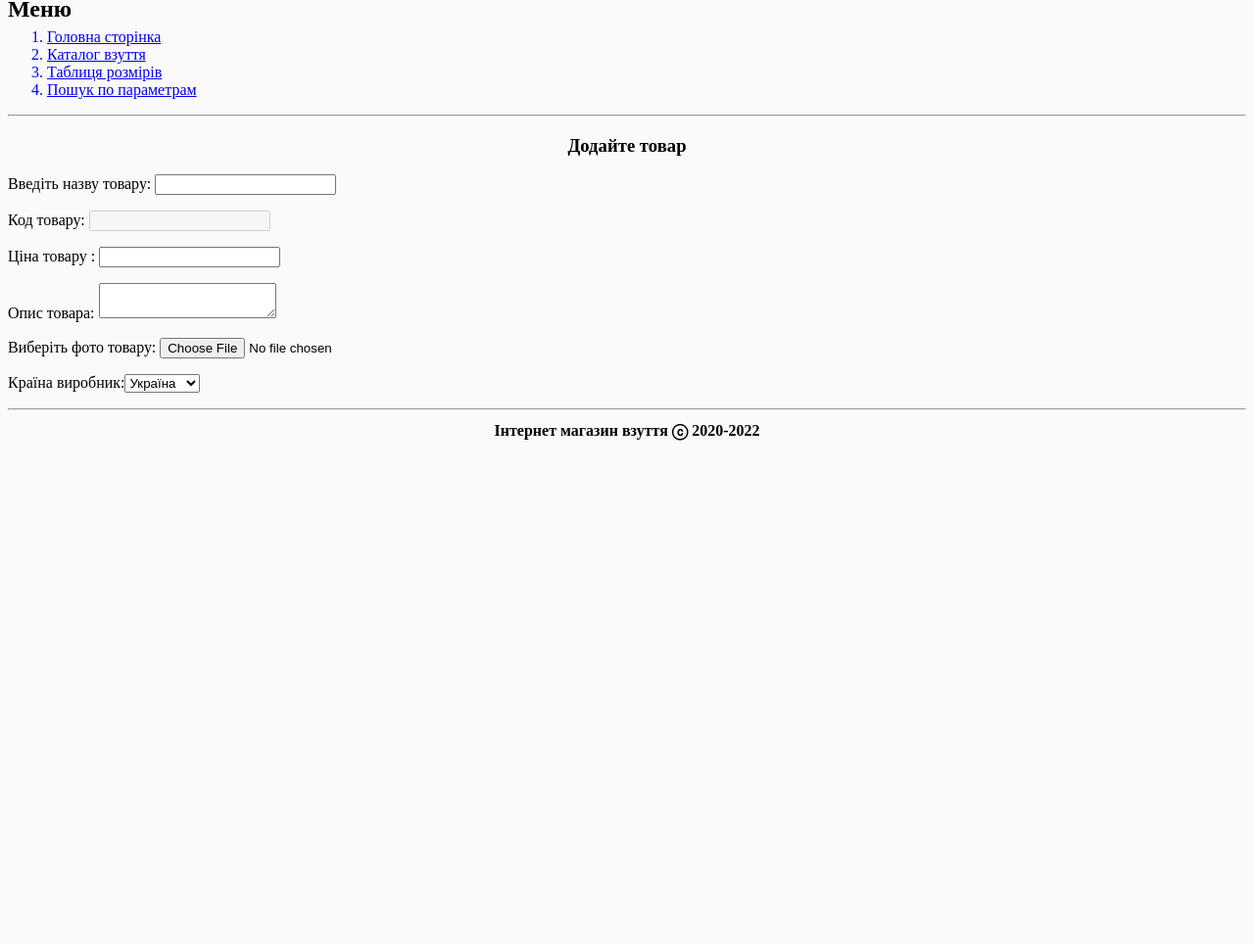
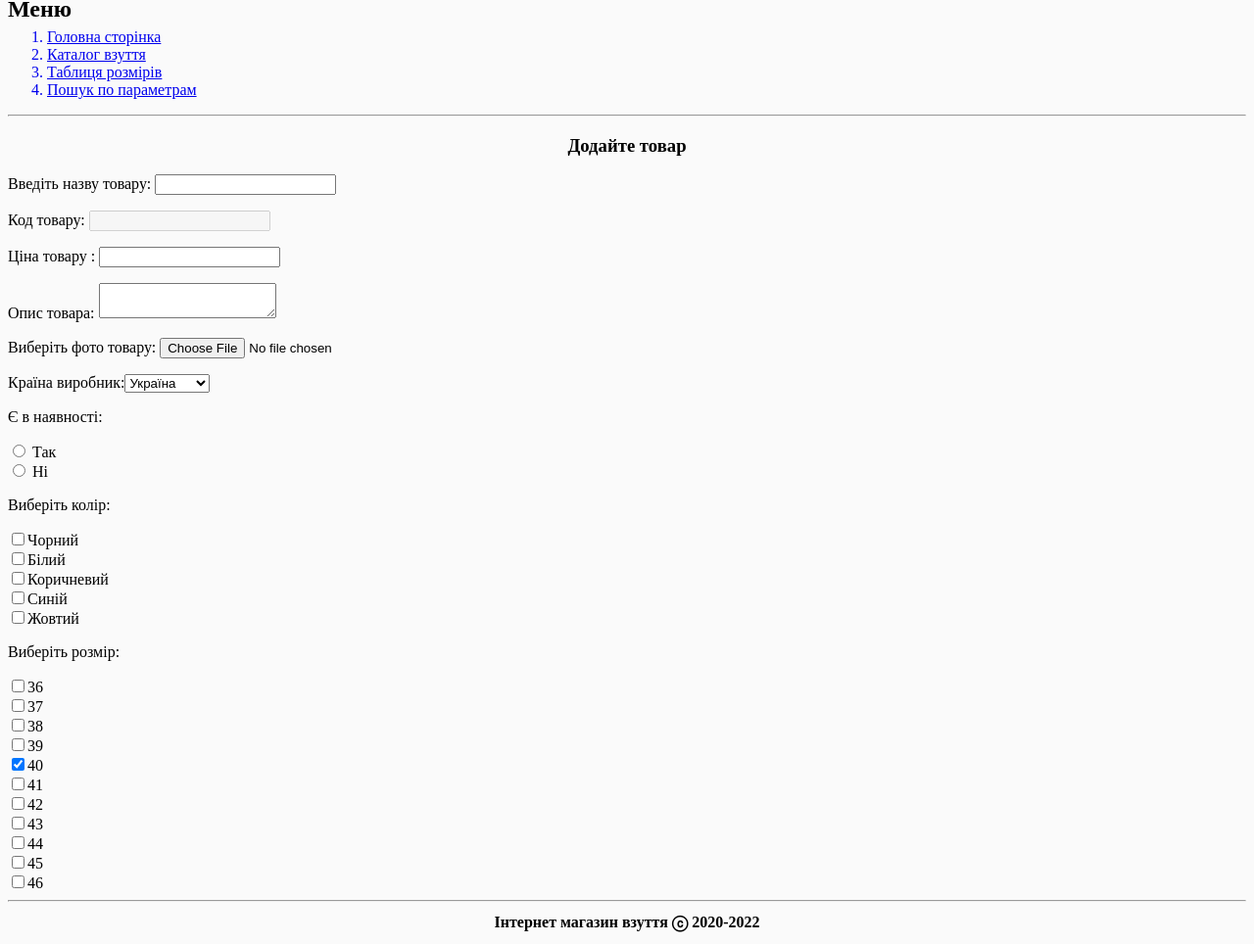
Before and after one commit to Andrey-pop/Web-site_AndreyGryanka, a plain HTML site: page form.html in a window 1280 px wide. Shown: the part 71-1035 px from the top of the page at 98% size. Before the commit the page ends 800 px from the top, so only its background shows below. Drawn offline with Linux system fonts and the light colour scheme.

Commit message:
Доробив Форму

```diff
--- a/form.html
+++ b/form.html
@@ -30,18 +30,42 @@
         <p>Ціна товару :  <input type="number" name="Cena" />
    </p>
        <p>Опис товара:  <textarea name="Description"></textarea></p>
-        <p>Виберіть фото товару: <input type="file" name="photo"/></p>
+       <p>Виберіть фото товару: <input type="file" name="photo"/></p>
+
         <p>Країна виробник:<select name="country">
   <option value="1">Україна</option>
-  <option value="2">Бразилія</option>
-  <option value="3">Польща</option>
-  <option value="4">Китай</option>
+  <option value="2">Польща</option>
+  <option value="3">Німеччина</option>
+  <option value="4">Угорщина</option>
   <option value="5">Японія</option>
   <option value="6">Іспанія</option>
   <option value="7">Чехія</option>
 </select> </p>
 
-</form>
+<p>Є в наявності:</p>
+      <input type="radio" name="nameproduct" /> Так <br />
+      <input type="radio" name="nameproduct" /> Ні <br />
+
+      <p>Виберіть колір:</p>
+      <input type="checkbox" /><label>Чорний </label><br />
+      <input type="checkbox" /><label>Білий</label><br />
+      <input type="checkbox" /><label>Коричневий</label><br />
+      <input type="checkbox" /><label>Синій</label><br />
+      <input type="checkbox" /><label>Жовтий</label><br />
+
+      <p>Виберіть розмір:</p>
+      <input type="checkbox" /><label>36</label><br />
+      <input type="checkbox" /><label>37</label><br />
+      <input type="checkbox" /><label>38</label><br />
+      <input type="checkbox" /><label>39</label><br />
+      <input checked type="checkbox" /><label>40</label><br />
+      <input type="checkbox" /><label>41</label><br />
+      <input type="checkbox" /><label>42</label><br />
+      <input type="checkbox" /><label>43</label><br />
+      <input type="checkbox" /><label>44</label><br />
+      <input type="checkbox" /><label>45</label><br />
+      <input type="checkbox" /><label>46</label><br />
+    </form>
 
 <hr>
   <h4>Інтернет магазин взуття ⓒ 2020-2022 </h4>
```
